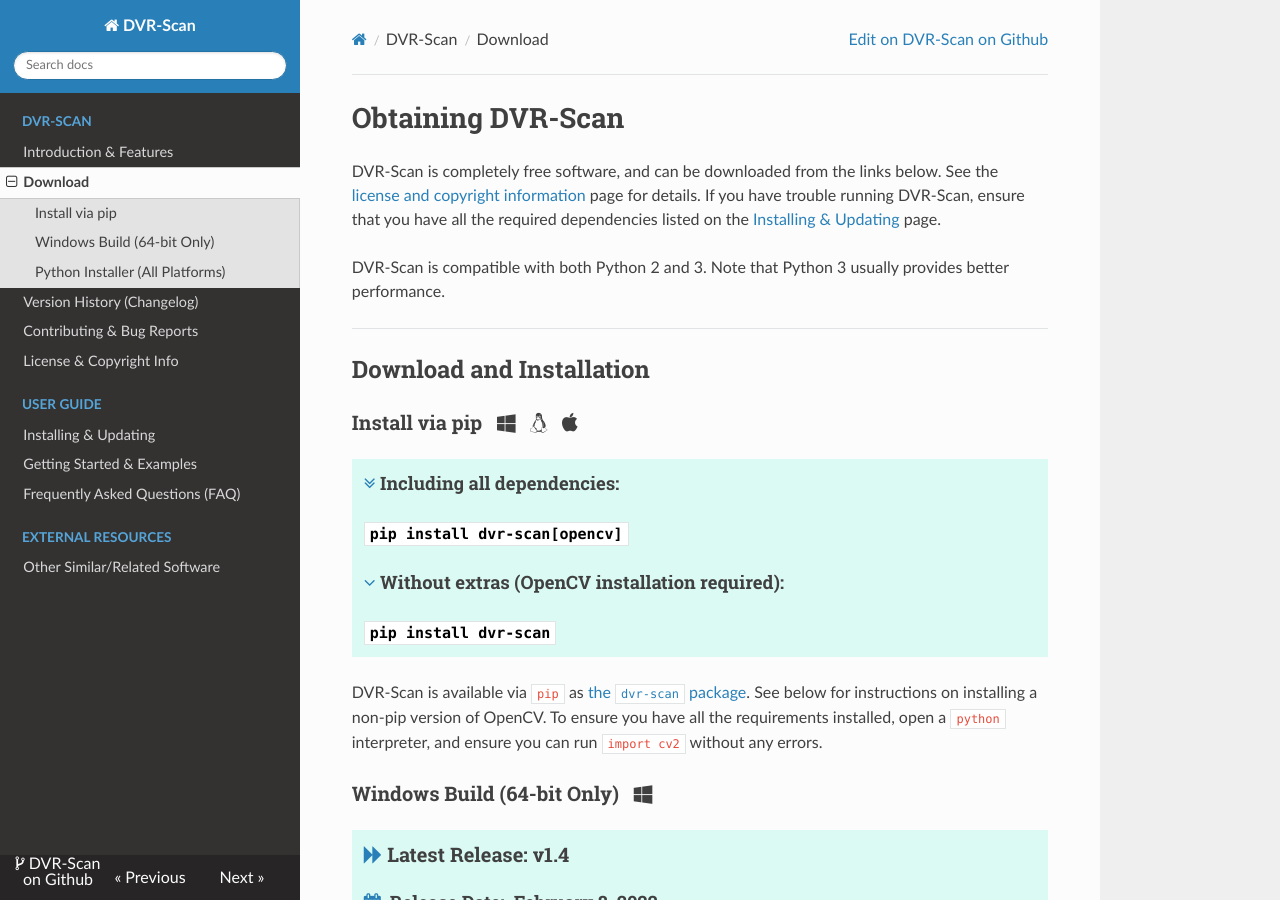
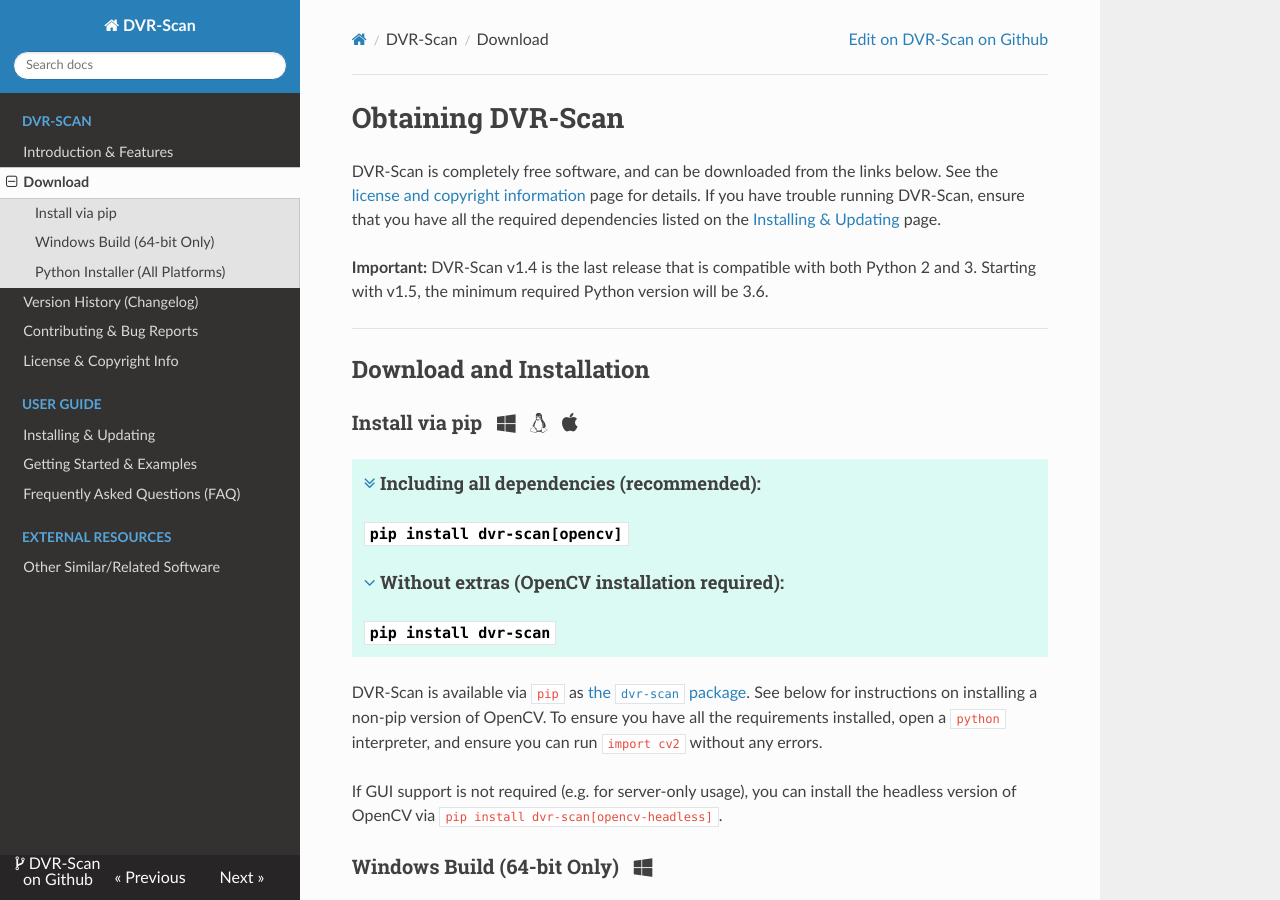
Before and after one commit to Breakthrough/DVR-Scan, an MkDocs documentation site: the page built from docs/download.md, in a window 1280 px wide and 900 px high. Built offline with MkDocs 1.6.1, drawn with Linux system fonts in a browser that asks for light colours; nearby versions of some CDN libraries; old or Windows-style settings are respelled for this version of MkDocs.

Commit message:
Add missing files from previous commit.

````diff
--- a/docs/download.md
+++ b/docs/download.md
@@ -3,7 +3,7 @@
 
 DVR-Scan is completely free software, and can be downloaded from the links below.  See the [license and copyright information](copyright.md) page for details.  If you have trouble running DVR-Scan, ensure that you have all the required dependencies listed on the [Installing & Updating](guide/installing.md) page.
 
-DVR-Scan is compatible with both Python 2 and 3.  Note that Python 3 usually provides better performance.
+**Important:** DVR-Scan v1.4 is the last release that is compatible with both Python 2 and 3.  Starting with v1.5, the minimum required Python version will be 3.6.
 
 ------------------------------------------------
 
@@ -12,13 +12,15 @@
 ### Install via pip &nbsp; <span class="wy-text-neutral"><span class="fa fa-windows"></span> &nbsp; <span class="fa fa-linux"></span> &nbsp; <span class="fa fa-apple"></span></span></h3>
 
 <div class="important">
-<h4 class="wy-text-neutral"><span class="fa fa-angle-double-down wy-text-info"></span> Including all dependencies:</h4>
+<h4 class="wy-text-neutral"><span class="fa fa-angle-double-down wy-text-info"></span> Including all dependencies (recommended):</h4>
 <h3 class="wy-text-neutral"><tt>pip install dvr-scan[opencv]</tt></h3>
 <h4 class="wy-text-neutral"><span class="fa fa-angle-down wy-text-info"></span> Without extras (OpenCV installation required):</h4>
 <h3 class="wy-text-neutral"><tt>pip install dvr-scan</tt></h3>
 </div>
 
 DVR-Scan is available via `pip` as [the `dvr-scan` package](https://pypi.org/project/dvr-scan/).  See below for instructions on installing a non-pip version of OpenCV.  To ensure you have all the requirements installed, open a `python` interpreter, and ensure you can run `import cv2` without any errors.
+
+If GUI support is not required (e.g. for server-only usage), you can install the headless version of OpenCV via `pip install dvr-scan[opencv-headless]`.
 
 ### Windows Build (64-bit Only) &nbsp; <span class="wy-text-neutral"><span class="fa fa-windows"></span></span>
 
@@ -36,7 +38,7 @@
 <a href="https://github.com/Breakthrough/DVR-Scan/archive/v1.4.zip" class="btn btn-info" style="margin-bottom:8px;" role="button"><span class="fa fa-download"></span>&nbsp; <b>Source</b>&nbsp;&nbsp;.zip</a> &nbsp;&nbsp;&nbsp;&nbsp; <a href="https://github.com/Breakthrough/DVR-Scan/archive/v1.4.tar.gz" class="btn btn-info" style="margin-bottom:8px;" role="button"><span class="fa fa-download"></span>&nbsp; <b>Source</b>&nbsp;&nbsp;.tar.gz</a> &nbsp;&nbsp;&nbsp;&nbsp; <a href="../examples/usage/" class="btn btn-success" style="margin-bottom:8px;" role="button"><span class="fa fa-book"></span>&nbsp; <b>Getting Started</b></a>
 </div>
 
-To install from source, download and extract the latest release to a location of your choice, and make sure you have the appropriate [system requirements](#dependencies) installed before continuing.  DVR-Scan can be installed by running the following command in the location of the extracted files (don't forget `sudo` if you're installing system-wide):
+To install from source, download and extract the latest release to a location of your choice, and make sure you have the appropriate [system requirements](guide/installing.md) installed before continuing.  DVR-Scan can be installed by running the following command in the location of the extracted files (don't forget `sudo` if you're installing system-wide):
 
 ```md
 python setup.py install
````
Also changed, not shown: docs/guide/installing.md (+1 -1 lines).
